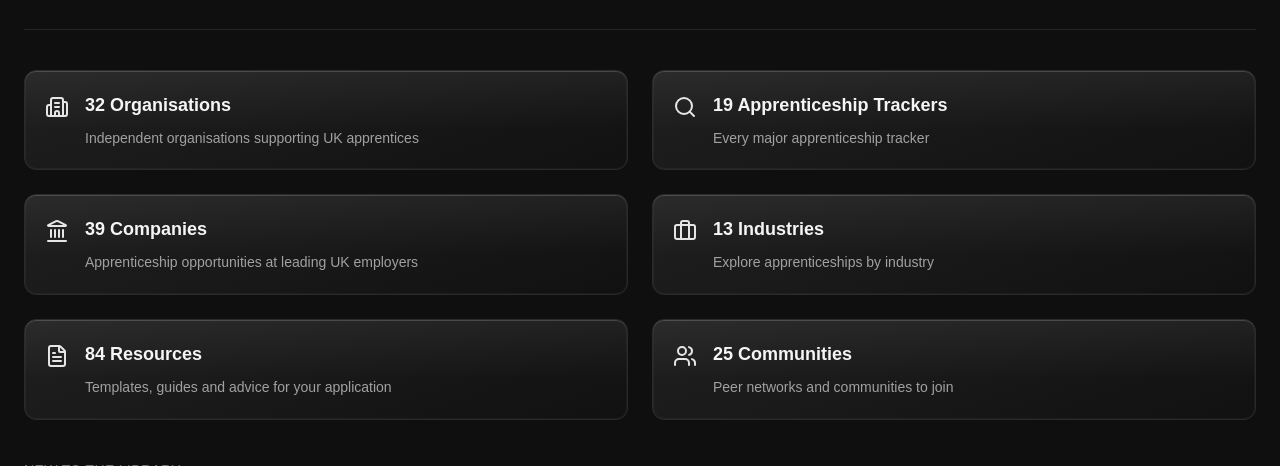
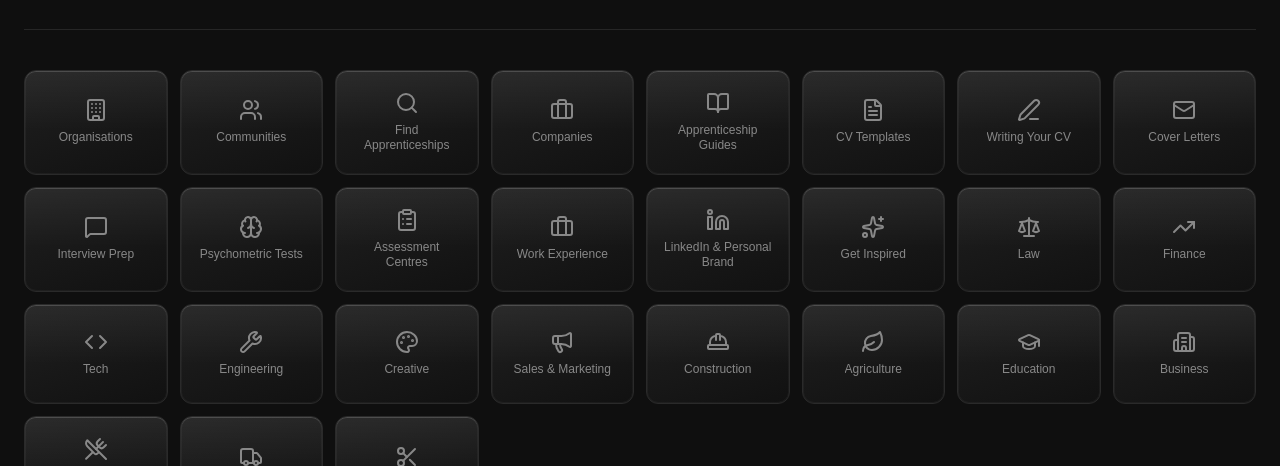
Before and after one commit to NishantBrahmbhatt/aprntcshp, a Next.js app: page / in a window 1280 px wide. Shown: the part 486-952 px from the top of the page. Built offline with nearby package versions, Linux system fonts and the light colour scheme; no server answers; the database is empty.

Commit message:
added an icon grid on landing page

```diff
--- a/components/HomePageClient.tsx
+++ b/components/HomePageClient.tsx
@@ -2,14 +2,34 @@
 
 import { useCallback, useEffect, useMemo, useRef, useState } from "react";
 import {
+  BookOpen,
+  Brain,
   Briefcase,
   Building2,
+  Building,
+  ClipboardList,
+  Code,
+  GraduationCap,
+  HardHat,
+  Leaf,
+  Linkedin,
+  Mail,
+  Megaphone,
+  MessageSquare,
+  Palette,
+  PenLine,
+  Scale,
+  Scissors,
+  Sparkles,
   ExternalLink,
   FileText,
-  Landmark,
   Layers,
   Search,
+  TrendingUp,
+  Truck,
+  UtensilsCrossed,
   Users,
+  Wrench,
 } from "lucide-react";
 import Link from "next/link";
 import { Orbitron } from "next/font/google";
@@ -148,55 +168,40 @@ const VISITED_STORAGE_KEY = "aprntcshp_visited";
 const sectionTiles = [
   { label: "Organisations", Icon: Building2, href: "/organisations" },
   { label: "Find Apprenticeships", Icon: Search, href: "/find-apprenticeships" },
-  { label: "Companies", Icon: Landmark, href: "/companies" },
+  { label: "Companies", Icon: Briefcase, href: "/companies" },
   { label: "Industries", Icon: Briefcase, href: "/industries" },
   { label: "Resources", Icon: FileText, href: "/resources" },
   { label: "Communities", Icon: Users, href: "/communities" },
 ];
 
-const sectionCards = [
-  {
-    label: "Organisations",
-    Icon: Building2,
-    href: "/organisations",
-    description: "Independent organisations supporting UK apprentices",
-    count: organisations.length,
-  },
-  {
-    label: "Apprenticeship Trackers",
-    Icon: Search,
-    href: "/find-apprenticeships",
-    description: "Every major apprenticeship tracker",
-    count: platforms.length,
-  },
-  {
-    label: "Companies",
-    Icon: Landmark,
-    href: "/companies",
-    description: "Apprenticeship opportunities at leading UK employers",
-    count: companies.length,
-  },
-  {
-    label: "Industries",
-    Icon: Briefcase,
-    href: "/industries",
-    description: "Explore apprenticeships by industry",
-    count: industryGridItems.length,
-  },
-  {
-    label: "Resources",
-    Icon: FileText,
-    href: "/resources",
-    description: "Templates, guides and advice for your application",
-    count: cvResourcesCount,
-  },
-  {
-    label: "Communities",
-    Icon: Users,
-    href: "/communities",
-    description: "Peer networks and communities to join",
-    count: communities.length,
-  },
+const iconGridTiles = [
+  { label: "Organisations", Icon: Building, href: "/organisations" },
+  { label: "Communities", Icon: Users, href: "/communities" },
+  { label: "Find Apprenticeships", Icon: Search, href: "/find-apprenticeships" },
+  { label: "Companies", Icon: Briefcase, href: "/companies" },
+  { label: "Apprenticeship Guides", Icon: BookOpen, href: "/resources#apprenticeship-guides" },
+  { label: "CV Templates", Icon: FileText, href: "/resources#templates" },
+  { label: "Writing Your CV", Icon: PenLine, href: "/resources#writing-your-cv" },
+  { label: "Cover Letters", Icon: Mail, href: "/resources#cover-letters" },
+  { label: "Interview Prep", Icon: MessageSquare, href: "/resources#interview-prep" },
+  { label: "Psychometric Tests", Icon: Brain, href: "/resources#psychometric-tests" },
+  { label: "Assessment Centres", Icon: ClipboardList, href: "/resources#assessment-centre" },
+  { label: "Work Experience", Icon: Briefcase, href: "/resources#work-experience" },
+  { label: "LinkedIn & Personal Brand", Icon: Linkedin, href: "/resources#linkedin" },
+  { label: "Get Inspired", Icon: Sparkles, href: "/resources#get-inspired" },
+  { label: "Law", Icon: Scale, href: "/industries/law" },
+  { label: "Finance", Icon: TrendingUp, href: "/industries/finance" },
+  { label: "Tech", Icon: Code, href: "/industries/tech" },
+  { label: "Engineering", Icon: Wrench, href: "/industries/engineering" },
+  { label: "Creative", Icon: Palette, href: "/industries/creative" },
+  { label: "Sales & Marketing", Icon: Megaphone, href: "/industries/sales-marketing" },
+  { label: "Construction", Icon: HardHat, href: "/industries/construction" },
+  { label: "Agriculture", Icon: Leaf, href: "/industries/agriculture" },
+  { label: "Education", Icon: GraduationCap, href: "/industries/education" },
+  { label: "Business", Icon: Building2, href: "/industries/business" },
+  { label: "Catering & Hospitality", Icon: UtensilsCrossed, href: "/industries/catering-hospitality" },
+  { label: "Transport", Icon: Truck, href: "/industries/transport" },
+  { label: "Hair & Beauty", Icon: Scissors, href: "/industries/hair-beauty" },
 ];
 
 const FEATURED_CARD_CLASS =
@@ -436,43 +441,6 @@ function StartHereGuidedPath() {
   );
 }
 
-function easeOutCubic(t: number) {
-  return 1 - (1 - t) ** 3;
-}
-
-function CountUpSegment({ target }: { target: number }) {
-  const [value, setValue] = useState(0);
-
-  useEffect(() => {
-    let raf = 0;
-    let cancelled = false;
-    const start = performance.now();
-    const duration = 800;
-
-    const tick = (now: number) => {
-      if (cancelled) return;
-      const t = Math.min(1, (now - start) / duration);
-      setValue(Math.round(easeOutCubic(t) * target));
-      if (t < 1) {
-        raf = requestAnimationFrame(tick);
-      }
-    };
-
-    raf = requestAnimationFrame(tick);
-    return () => {
-      cancelled = true;
-      cancelAnimationFrame(raf);
-    };
-  }, [target]);
-
-  return (
-    <span className="inline-grid shrink-0 tabular-nums">
-      <span className="invisible col-start-1 row-start-1">{target}</span>
-      <span className="col-start-1 row-start-1">{value}</span>
-    </span>
-  );
-}
-
 function HeroSection() {
   return (
     <section className="grid grid-cols-1 gap-10 md:grid-cols-2 md:gap-12" id="hero">
@@ -502,27 +470,31 @@ function HeroSection() {
 function SectionsRow() {
   return (
     <section className="mt-10" id="sections">
-      <div className="grid grid-cols-1 gap-6 md:grid-cols-2">
-        {sectionCards.map((card) => (
+      <div
+        className="grid gap-3"
+        style={{ gridTemplateColumns: "repeat(auto-fill, minmax(140px, 1fr))" }}
+      >
+        {iconGridTiles.map((tile) => (
           <Link
-            key={card.href}
-            href={card.href}
-            className="group relative overflow-hidden flex flex-col gap-4 rounded-xl bg-[linear-gradient(160deg,#202020_0%,#111_100%)] border border-[#2a2a2a] p-5 shadow-[inset_0_1px_0_rgba(255,255,255,0.13),_inset_0_0_0_1px_rgba(255,255,255,0.04)] translate-y-0 transition-[transform,box-shadow,border-color] [transition-duration:0.3s,120ms,120ms] [transition-timing-function:ease,cubic-bezier(0.16,1,0.3,1),cubic-bezier(0.16,1,0.3,1)] hover:-translate-y-[2px] hover:border-[#383838] hover:shadow-[inset_0_1px_0_rgba(255,255,255,0.2),_inset_0_0_0_1px_rgba(255,255,255,0.06)] before:content-[''] before:absolute before:top-0 before:left-0 before:right-0 before:h-[60px] before:bg-[linear-gradient(180deg,rgba(255,255,255,0.05)_0%,transparent_100%)] before:pointer-events-none focus:outline-none focus-visible:ring-2 focus-visible:ring-neutral-500 focus-visible:ring-offset-2 focus-visible:ring-offset-[#0f0f0f]"
+            key={tile.href}
+            href={tile.href}
+            className="group relative overflow-hidden flex min-h-[100px] flex-col items-center justify-center gap-2 rounded-[12px] border border-[#2a2a2a] bg-[linear-gradient(160deg,#202020_0%,#111_100%)] px-4 py-5 text-center shadow-[inset_0_1px_0_rgba(255,255,255,0.13),_inset_0_0_0_1px_rgba(255,255,255,0.04)] translate-y-0 transition-all duration-300 ease hover:-translate-y-[2px] hover:border-[#383838] hover:shadow-[inset_0_1px_0_rgba(255,255,255,0.18),_inset_0_0_0_1px_rgba(255,255,255,0.06)] before:content-[''] before:absolute before:top-0 before:left-0 before:right-0 before:h-[60px] before:bg-[linear-gradient(180deg,rgba(255,255,255,0.05)_0%,transparent_100%)] before:pointer-events-none"
           >
-            <div className="flex items-start gap-4">
-              <card.Icon
-                className="h-6 w-6 text-neutral-200 mt-1"
-                aria-hidden="true"
-              />
-              <div className="space-y-2">
-                <h2 className="text-base sm:text-lg font-semibold text-neutral-100">
-                  <CountUpSegment target={card.count} /> {card.label}
-                </h2>
-                <p className="text-sm text-neutral-400 leading-relaxed">
-                  {card.description}
-                </p>
-              </div>
-            </div>
+            <tile.Icon
+              className="relative z-[1] h-6 w-6 text-[#888] transition-all duration-300 ease group-hover:text-white"
+              aria-hidden="true"
+            />
+            <span
+              className="relative z-[1] text-xs font-medium leading-[1.3] text-[#888] transition-all duration-300 ease group-hover:text-white"
+              style={{
+                display: "-webkit-box",
+                WebkitLineClamp: 2,
+                WebkitBoxOrient: "vertical",
+                overflow: "hidden",
+              }}
+            >
+              {tile.label}
+            </span>
           </Link>
         ))}
       </div>
```
